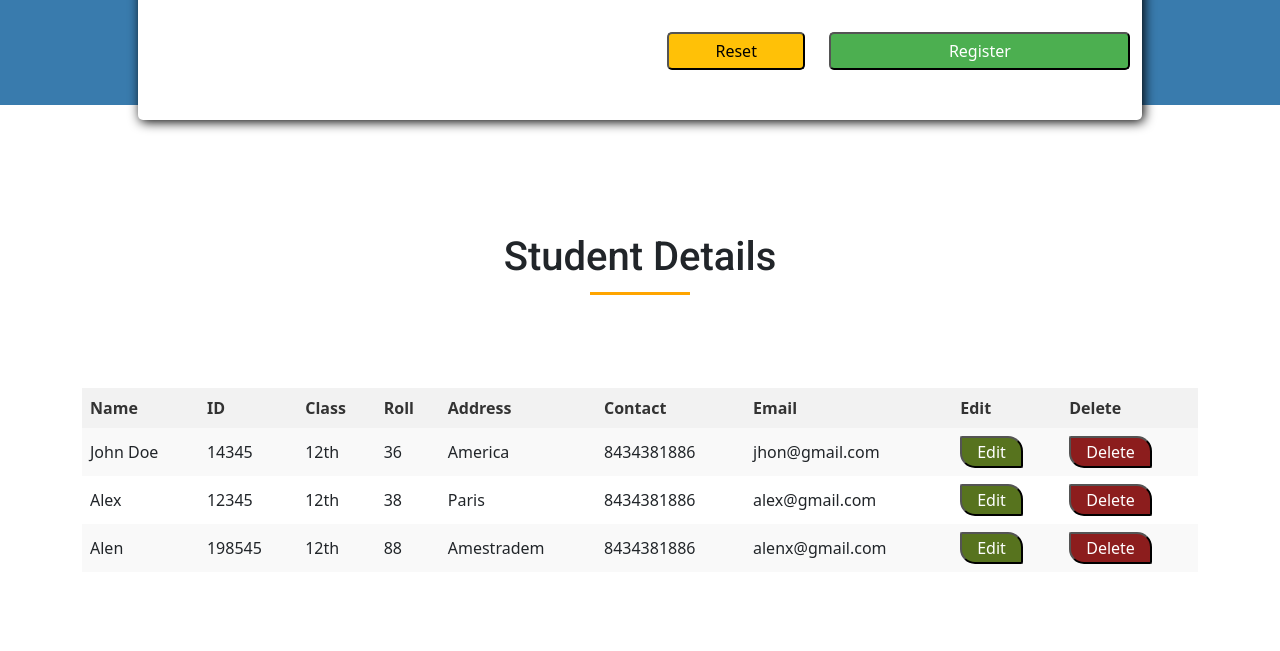
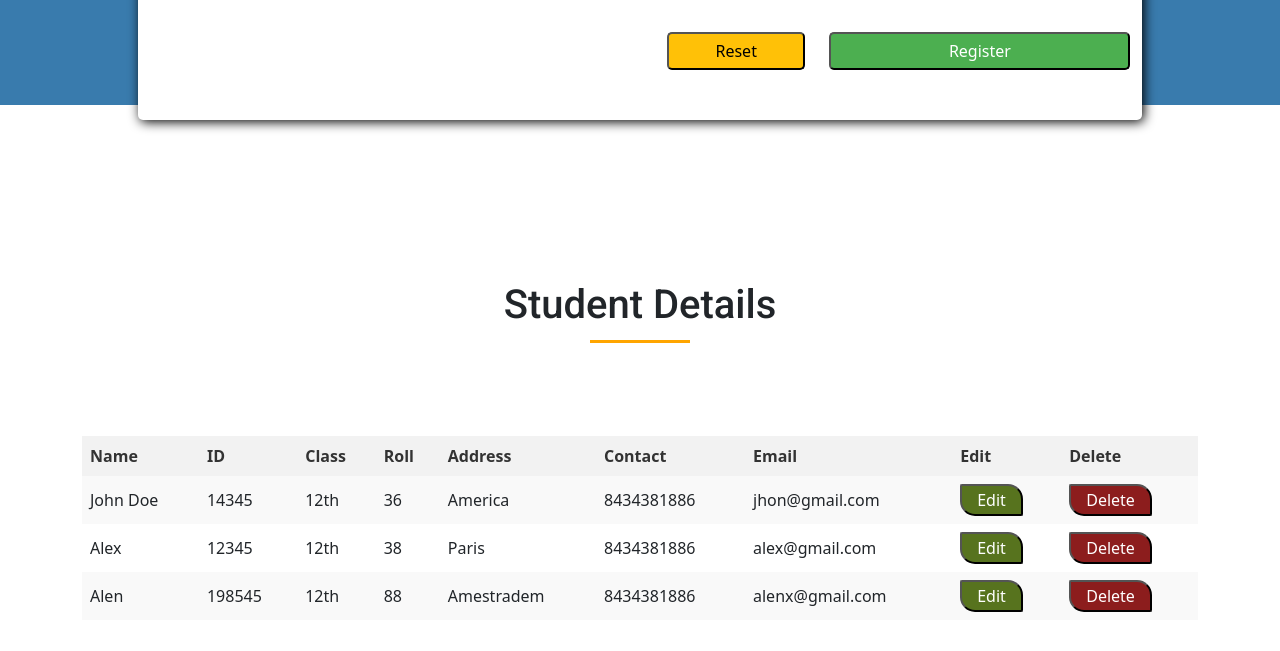
Before and after one commit to Akash-Gupta95/StudentReg, a plain HTML site: page index.html in a window 1280 px wide. Shown: the part 695-1346 px from the top of the page. Drawn offline with nearby package versions, Linux system fonts and the light colour scheme.

Commit message:
final commt

```diff
--- a/style.css
+++ b/style.css
@@ -177,7 +177,7 @@ button:hover {
 
 .Display {
   position: relative;
-  top: 5rem;
+  top: 8rem;
 }
 
 /* Responsibe Desing */
```
